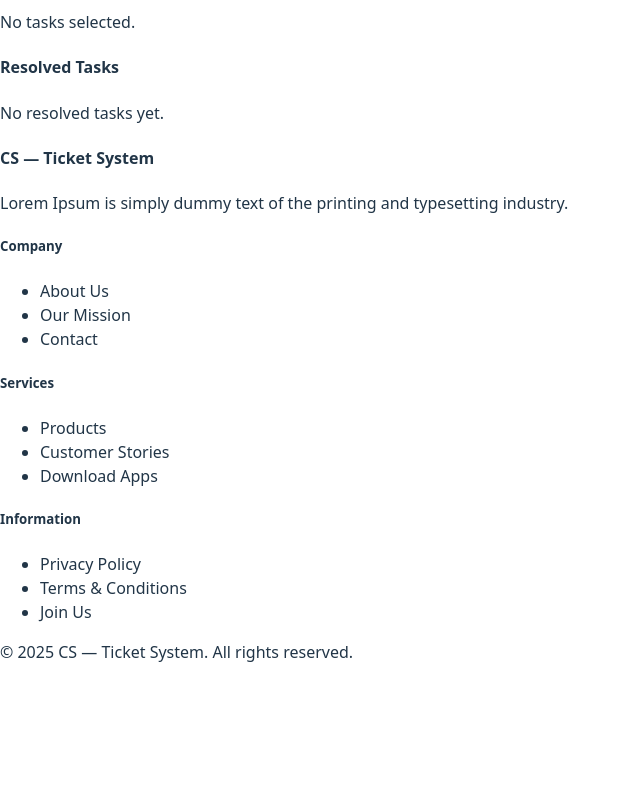
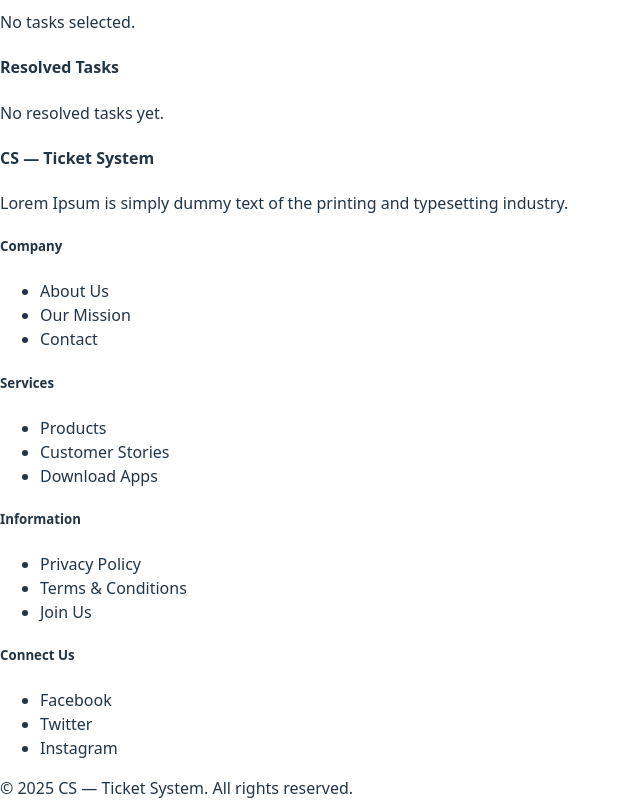
Before and after one commit to ReyadRafi/customer-support-zone, a React (Vite) app: page / in a window 1280 px wide. Shown: the part 3852-4652 px from the top of the page, without its empty margins (0-640 px from the left). Before the commit the page ends 4516 px from the top, so only its background shows below. Built offline with nearby package versions, Linux system fonts and the light colour scheme; the HTML template or start-up script is replaced by a standard one.

Commit message:
update footer style

```diff
--- a/src/components/Footer.jsx
+++ b/src/components/Footer.jsx
@@ -13,27 +13,35 @@ export default function Footer() {
         </div>
         <div className="footer-links">
           <div>
-            <h5>Company</h5>
-            <ul>
+            <h5 className="footer-title">Company</h5>
+            <ul className="footer-subtitle">
               <li>About Us</li>
               <li>Our Mission</li>
               <li>Contact</li>
             </ul>
           </div>
           <div>
-            <h5>Services</h5>
-            <ul>
+            <h5 className="footer-title">Services</h5>
+            <ul className="footer-subtitle">
               <li>Products</li>
               <li>Customer Stories</li>
               <li>Download Apps</li>
             </ul>
           </div>
           <div>
-            <h5>Information</h5>
-            <ul>
+            <h5 className="footer-title">Information</h5>
+            <ul className="footer-subtitle">
               <li>Privacy Policy</li>
               <li>Terms & Conditions</li>
               <li>Join Us</li>
+            </ul>
+          </div>
+          <div>
+            <h5 className="footer-title">Connect Us</h5>
+            <ul className="footer-subtitle">
+              <li>Facebook</li>
+              <li>Twitter</li>
+              <li>Instagram</li>
             </ul>
           </div>
         </div>
--- a/src/styles.css
+++ b/src/styles.css
@@ -201,3 +201,27 @@ body {
     display: none;
   }
 }
+
+.footer-inner {
+  display: flex;
+  justify-content: space-between;
+}
+
+.footer-links {
+  display: flex;
+  gap: 4rem;
+}
+
+.footer-title {
+  font-size: 1rem;
+  margin-bottom: 0.5rem;
+  font-weight: bold;
+}
+
+.footer-subtitle {
+  list-style: none;
+  font-size: 0.8rem;
+  padding: 0;
+  margin: 0;
+  line-height: 2rem;
+}
```
Also changed, not shown: src/assets/instagram.png (added), 1 other file (tests, documents, lock files or other folders).
